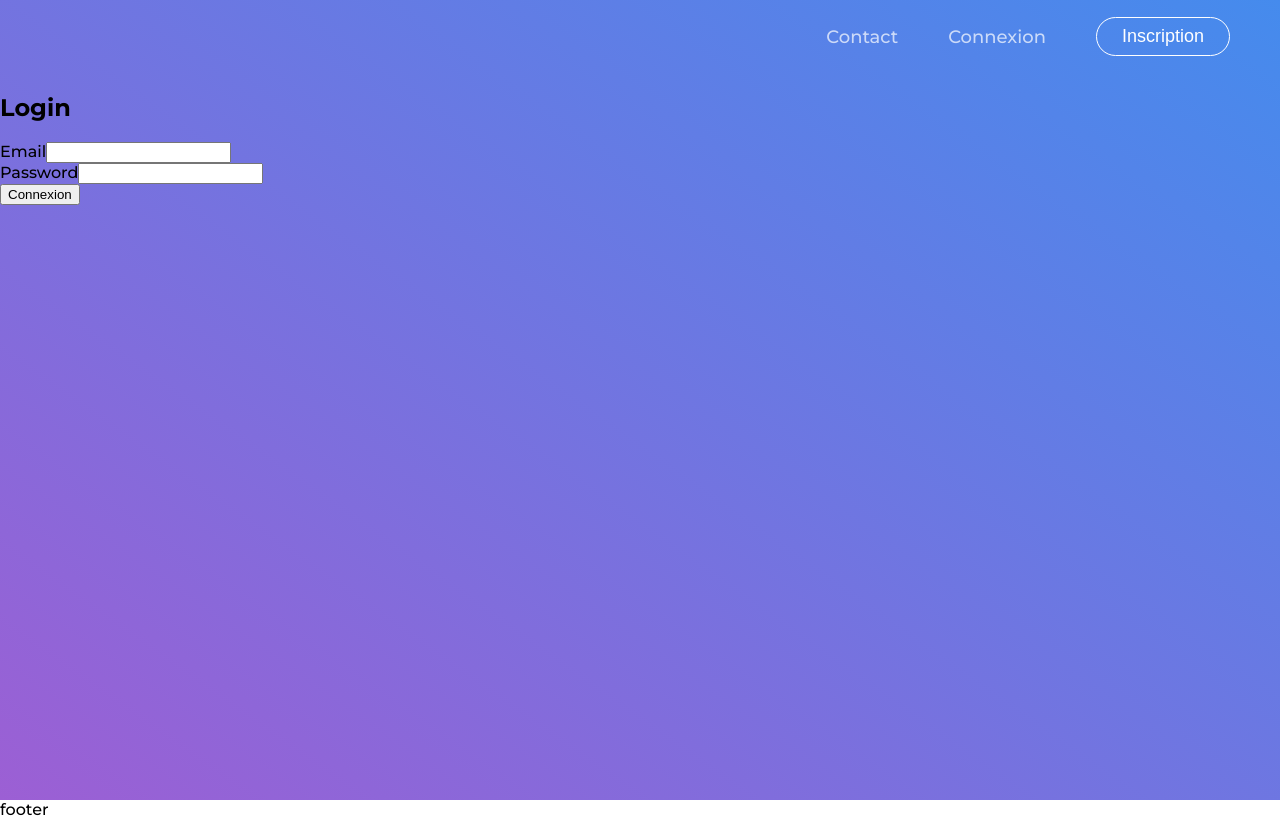
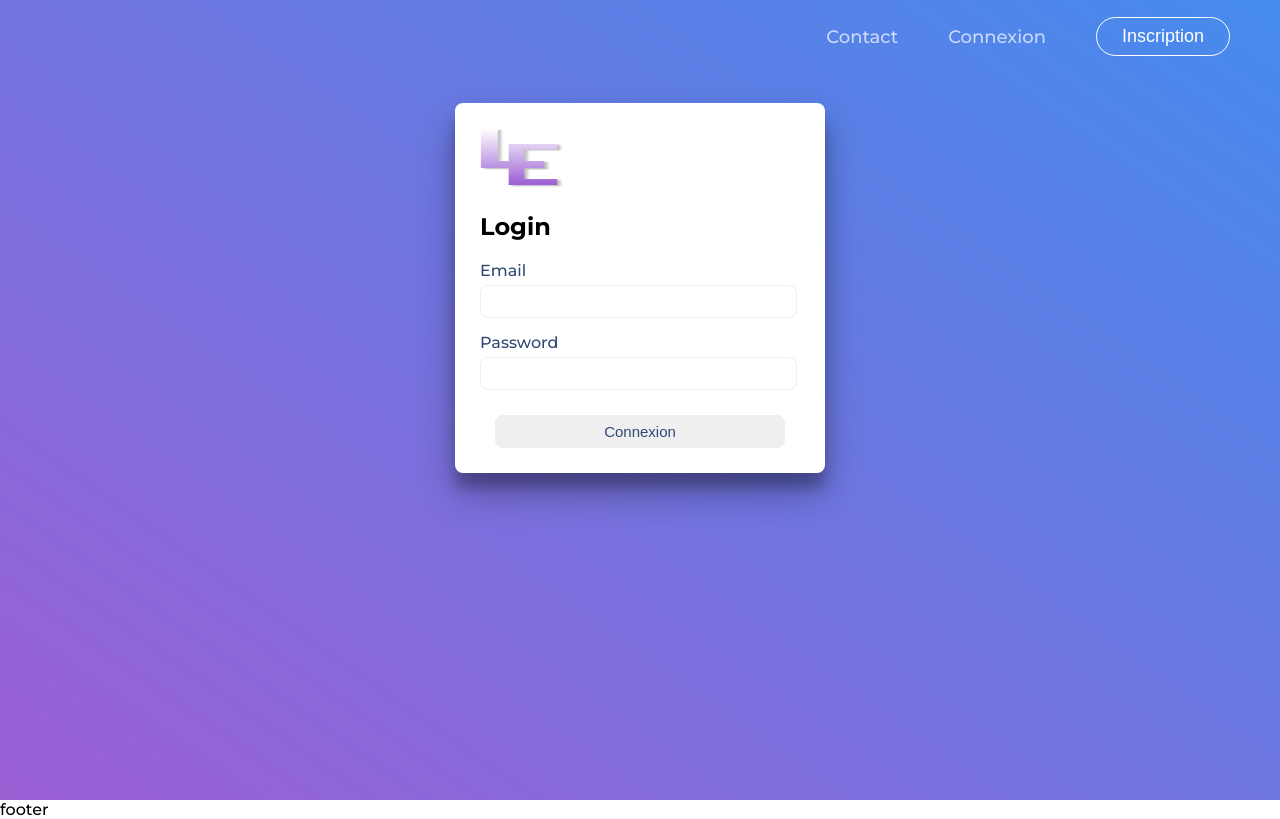
Before and after one commit to CRabia/Levent, a React (Create React App) app in the folder front/: page /connexion in a window 1280 px wide. Built offline with nearby package versions, Linux system fonts and the light colour scheme.

Commit message:
feat(front): add context && start design of login page

```diff
--- a/front/src/App.js
+++ b/front/src/App.js
@@ -6,10 +6,12 @@ import Contact from "./pages/Contact";
 import Login from "./pages/Login";
 import Header from "./components/Header";
 import Footer from "./components/Footer";
+import { AuthContext } from "./contexts/auth.context";
 
 class App extends Component {
     render() {
         return (
+            <AuthContext.Provider>
                 <BrowserRouter>
                     <Header />
                     <Route path="/" exact component={Home} />
@@ -18,6 +20,7 @@ class App extends Component {
                     <Route path="/connexion" exact component={Login} />
                     <Footer />
                 </BrowserRouter>
+            </AuthContext.Provider>
         );
     }
 }
--- a/front/src/App.scss
+++ b/front/src/App.scss
@@ -36,17 +36,22 @@ $main-color-text: #304973;
 //header
 .opaque-nav-bar {
   background-color: white;
+  box-shadow: 0 19px 38px rgba(0, 0, 0, 0.3), 0 15px 12px rgba(0, 0, 0, 0.22);
+  height: 60px !important ;
   .item-nav {
+    height: 60px !important;
     a {
       p {
         color: $main-color-text !important;
+        font-size: 15px !important;
       }
       .btn-violet {
         border-color: $main-color-text;
         color: $main-color-text;
+        font-size: 15px !important;
         &:hover {
           border-color: #9c5fd4;
-          background-color: #9c5fd4;
+          background: linear-gradient(35deg, #9c5fd4, #458bed) !important;
           color: white;
           box-shadow: none;
         }
@@ -57,7 +62,7 @@ $main-color-text: #304973;
 
 #menu {
   display: flex;
-  transition: 0.6s;
+  transition: 0.4s;
   z-index: 1024;
   height: 73px;
   justify-content: flex-end;
@@ -251,7 +256,7 @@ $main-color-text: #304973;
         height: fit-content;
         padding: 35px 15px 55px 15px;
         box-shadow: 0 19px 38px rgba(0, 0, 0, 0.3), 0 15px 12px rgba(0, 0, 0, 0.22);
-        transform: rotateY(19deg) rotateX(-10deg) rotate(2deg);
+        transform: rotateY(15deg) rotateX(-15deg) rotate(1deg);
         h2 {
           margin: 0 0 35px 0;
           text-align: center;
@@ -287,6 +292,23 @@ $main-color-text: #304973;
         }
         .container-input {
           display: flex;
+        }
+        .btn {
+          background-color: #efefefbe;
+          color: $main-color-text;
+          font-size: 18px !important;
+          padding: 12px 25px;
+          border: none;
+          margin: 25px 15px 0 15px;
+          border-radius: 8px;
+          width: calc(100% - 30px);
+          cursor: pointer;
+          &:hover {
+            border-color: #9c5fd4;
+            background: linear-gradient(35deg, #9c5fd4, #458bed) !important;
+            color: white;
+            box-shadow: none;
+          }
         }
       }
     }
@@ -327,4 +349,45 @@ $main-color-text: #304973;
   padding: 73px 0 0 0;
   background: linear-gradient(35deg, #9c5fd4, #458bed);
   min-height: calc(100vh - 73px);
+
+  .container-logs {
+    margin: 30px auto;
+    background-color: white;
+    width: 320px;
+    height: fit-content;
+    padding: 25px;
+    border-radius: 8px;
+    box-shadow: 0 19px 38px rgba(0, 0, 0, 0.3), 0 15px 12px rgba(0, 0, 0, 0.22);
+    label {
+      display: block;
+      color: $main-color-text;
+      margin: 15px 0 5px 0;
+    }
+    input {
+      padding: 8px 15px;
+      border-radius: 8px;
+      border: 1px solid #efefef;
+      width: calc(100% - 35px);
+    }
+    .logo{
+      width: 85px;
+      height: 60px;
+    }
+    .btn {
+      border-color: $main-color-text;
+      color: $main-color-text;
+      font-size: 15px !important;
+      padding: 8px 25px;
+      border: none;
+      margin: 25px 15px 0 15px;
+      border-radius: 8px;
+      width: calc(100% - 30px);
+      &:hover {
+        border-color: #9c5fd4;
+        background: linear-gradient(35deg, #9c5fd4, #458bed) !important;
+        color: white;
+        box-shadow: none;
+      }
+    }
+  }
 }
--- /dev/null
+++ b/front/src/contexts/auth.context.js
@@ -0,0 +1,4 @@
+import React from "react";
+const AuthContext = React.createContext();
+
+export { AuthContext };
--- a/front/src/pages/Login.js
+++ b/front/src/pages/Login.js
@@ -1,5 +1,6 @@
 import React, { Component } from "react";
 import AuthService from "../services/auth.service";
+import logo from "../logo.png";
 
 export default class Login extends Component {
     state = {
@@ -19,7 +20,6 @@ export default class Login extends Component {
         if (response.ok) {
             let data = await response.json();
             localStorage.setItem("token", data.token);
-            console.log(data);
             this.props.history.push("/");
         } else {
         }
@@ -28,6 +28,8 @@ export default class Login extends Component {
     render() {
         return (
             <section id="login-page">
+                <div className="container-logs">
+                    <img src={logo} className="logo" />
                     <h1>Login</h1>
                     <form onSubmit={e => this.submit(e)}>
                         <div className="form-group">
@@ -35,7 +37,6 @@ export default class Login extends Component {
                             <input
                                 type="text"
                                 id="email"
-                            className="form-control"
                                 required
                                 onChange={e => this.handleChange(e)}
                             />
@@ -46,16 +47,16 @@ export default class Login extends Component {
                             <input
                                 type="password"
                                 id="password"
-                            className="form-control"
                                 required
                                 onChange={e => this.handleChange(e)}
                             />
                         </div>
 
-                    <button type="submit" className="btn btn-primary">
+                        <button type="submit" className="btn">
                             Connexion
                         </button>
                     </form>
+                </div>
             </section>
         );
     }
```
Lines whose indentation alone changed are shown as unchanged.
